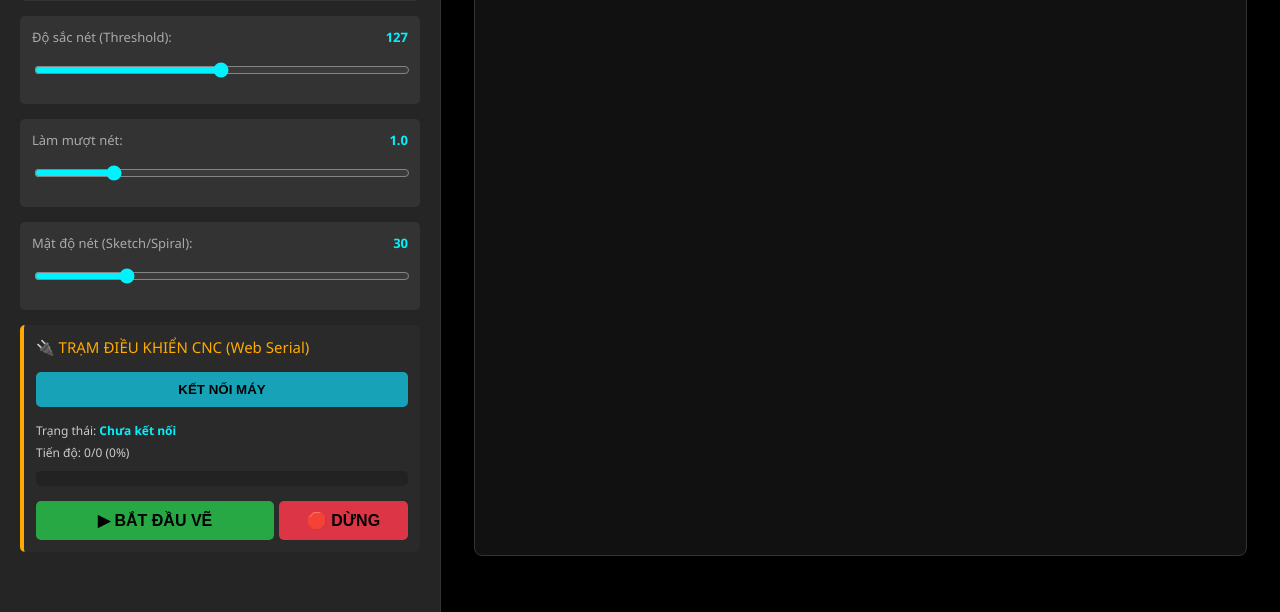
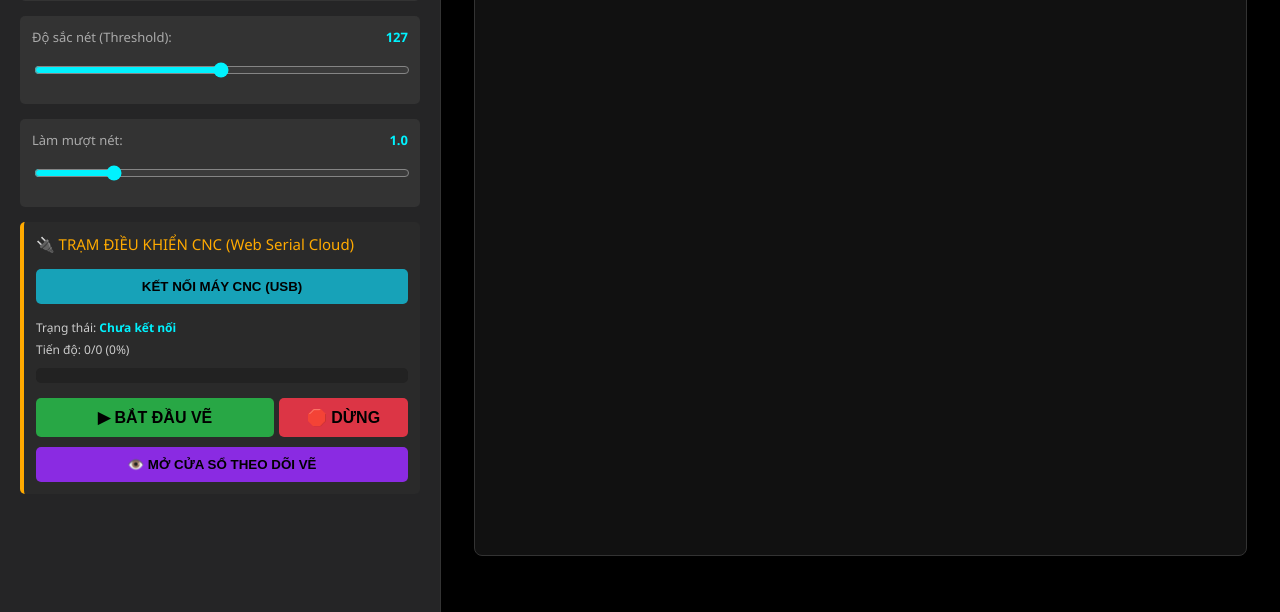
Before and after one commit to ManhPro1003/nckh, a Flask app: page / in a window 1280 px wide. Shown: the part 820-1432 px from the top of the page. Run offline with Flask 3, Linux system fonts and the light colour scheme.

Commit message:
Update web.html

```diff
--- a/templates/web.html
+++ b/templates/web.html
@@ -7,9 +7,12 @@
 
     <style>
         body { font-family: 'Segoe UI', sans-serif; background: #1a1a1a; color: #fff; margin: 0; display: flex; height: 100vh; overflow: hidden;}
+
         #intro-screen {
-            position: fixed; top: 0; left: 0; width: 100vw; height: 100vh; background-color: #0d0d0d; z-index: 9999;
-            display: flex; flex-direction: column; justify-content: center; align-items: center; transition: opacity 0.8s ease; overflow: hidden;
+            position: fixed; top: 0; left: 0; width: 100vw; height: 100vh;
+            background-color: #0d0d0d; z-index: 9999;
+            display: flex; flex-direction: column; justify-content: center; align-items: center;
+            transition: opacity 0.8s ease; overflow: hidden;
         }
         .gear { position: absolute; color: rgba(0, 242, 254, 0.05); animation: rotate 10s linear infinite; z-index: -1; }
         .gear-1 { top: -50px; left: -50px; font-size: 300px; }
@@ -43,6 +46,18 @@
         .btn-usb:hover { opacity: 0.8; }
         .progress-container { width: 100%; background: #222; height: 15px; border-radius: 5px; margin-top: 10px; overflow: hidden; }
         #prog-bar { height: 100%; background: #ffaa00; width: 0%; transition: width 0.2s; }
+
+        /* CSS cho Cửa sổ Theo dõi tiến trình (Live Tracking Modal) */
+        #live-modal {
+            display: none; position: fixed; top: 30px; left: 450px; width: 500px; height: 500px;
+            background: #111; border: 2px solid #00f2fe; border-radius: 8px; z-index: 10000;
+            box-shadow: 0 0 20px rgba(0,242,254,0.3); flex-direction: column; overflow: hidden;
+        }
+        .modal-header {
+            background: #222; padding: 10px; display: flex; justify-content: space-between; align-items: center; cursor: move; border-bottom: 1px solid #333;
+        }
+        .modal-close { color: #ff4444; cursor: pointer; font-size: 20px; font-weight: bold; }
+        #live-canvas { background: #000; width: 100%; height: calc(100% - 40px); }
     </style>
     <link rel="stylesheet" href="https://cdnjs.cloudflare.com/ajax/libs/font-awesome/6.4.0/css/all.min.css">
 </head>
@@ -110,16 +125,18 @@
             <label>Làm mượt nét: <span id="smVal" class="val">1.0</span></label>
             <input type="range" id="smoothing" min="0.1" max="5.0" step="0.1" value="1.0" oninput="updateVal('smVal', this.value)" onchange="triggerUpdate()">
         </div>
-        <div class="control-group" id="grp_density">
-    <label>Mật độ nét (Sketch/Spiral): <span id="denVal" class="val">30</span></label>
-    <input type="range" id="density" min="10" max="100" value="30" oninput="updateVal('denVal', this.value)" onchange="triggerUpdate()">
-</div>
+
+        <!-- TÍNH NĂNG MẬT ĐỘ NÉT -->
+        <div class="control-group" id="grp_density" style="display: none;">
+            <label>Mật độ nét (Sketch/Spiral): <span id="denVal" class="val">30</span></label>
+            <input type="range" id="density" min="10" max="100" value="30" oninput="updateVal('denVal', this.value)" onchange="triggerUpdate()">
+        </div>
 
         <div class="control-group" style="border-left: 4px solid #ffaa00; background: #2a2a2a;">
-            <label style="color: #ffaa00; font-size: 15px;">🔌 TRẠM ĐIỀU KHIỂN CNC (Web Serial)</label>
+            <label style="color: #ffaa00; font-size: 15px;">🔌 TRẠM ĐIỀU KHIỂN CNC (Web Serial Cloud)</label>
 
             <div style="display: flex; gap: 5px; margin-top: 10px;">
-                <button type="button" class="btn-usb" id="btnConnect" style="background:#17a2b8; flex:1;" onclick="connectUSB()">KẾT NỐI MÁY</button>
+                <button type="button" class="btn-usb" id="btnConnect" style="background:#17a2b8; flex:1;" onclick="connectUSB()">KẾT NỐI MÁY CNC (USB)</button>
                 <button type="button" class="btn-usb" id="btnDisconnect" style="background:#dc3545; flex:1; display:none;" onclick="disconnectUSB()">NGẮT KẾT NỐI</button>
             </div>
 
@@ -133,6 +150,9 @@
                     <button type="button" class="btn-usb" style="background:#28a745; flex:2; font-size: 16px;" onclick="startCNC()">▶ BẮT ĐẦU VẼ</button>
                     <button type="button" class="btn-usb" style="background:#dc3545; flex:1; font-size: 16px;" onclick="stopCNC()">🛑 DỪNG</button>
                 </div>
+
+                <!-- NÚT MỞ TÍNH NĂNG THEO DÕI VẼ MỚI -->
+                <button type="button" class="btn-usb" style="background:#8a2be2; margin-top: 10px;" onclick="toggleLiveTracker()">👁️ MỞ CỬA SỔ THEO DÕI VẼ</button>
             </div>
         </div>
 
@@ -146,6 +166,15 @@
     </div>
 </div>
 
+<!-- Giao diện Cửa sổ phụ Live Tracking -->
+<div id="live-modal">
+    <div class="modal-header">
+        <span style="color:#00f2fe; font-weight:bold;">👁️ THEO DÕI TIẾN TRÌNH VẼ</span>
+        <span class="modal-close" onclick="toggleLiveTracker()">✖</span>
+    </div>
+    <canvas id="live-canvas"></canvas>
+</div>
+
 <script>
     window.addEventListener('DOMContentLoaded', () => {
         setTimeout(() => {
@@ -157,12 +186,19 @@
 
     let generatedGcode = "", debounce;
     function updateVal(id, v) { document.getElementById(id).innerText = v; }
+
     function updateUI() {
-        const isPcb = document.getElementById('main_mode').value === 'pcb';
+        const mode = document.getElementById('main_mode').value;
+        const style = document.getElementById('art_style').value;
+        const isPcb = mode === 'pcb';
+
         document.getElementById('grp_style').style.display = isPcb ? 'none' : 'block';
         document.getElementById('grp_smooth').style.display = isPcb ? 'none' : 'block';
+        document.getElementById('grp_density').style.display = (!isPcb && (style === 'sketch' || style === 'spiral')) ? 'block' : 'none';
+
         triggerUpdate();
     }
+
     function triggerUpdate() {
         if (!document.getElementById('imageInput').files[0]) return;
         clearTimeout(debounce);
@@ -177,7 +213,7 @@
         f.append('target_width', document.getElementById('targetWidth').value);
         f.append('threshold', document.getElementById('threshold').value);
         f.append('smoothing', document.getElementById('smoothing').value);
-        f.append('density', document.getElementById('density').value);
+        f.append('density', document.getElementById('density').value || 30);
         f.append('pen_size', document.getElementById('pen_size').value);
         f.append('feedrate', 1500);
         f.append('z_up', document.getElementById('z_up').value);
@@ -193,11 +229,14 @@
 
     function downloadGcode() {
         const blob = new Blob([generatedGcode], { type: 'text/plain' });
-        const a = document.createElement('a'); a.href = URL.createObjectURL(blob); a.download = "CNC_NCKH_2026.gcode"; a.click();
+        const a = document.createElement('a');
+        a.href = URL.createObjectURL(blob);
+        a.download = "CNC_NCKH_2026.gcode";
+        a.click();
     }
 
     // ====================================================
-    // WEB SERIAL API & LOGIC ĐIỀU KHIỂN CNC
+    // WEB SERIAL API & LOGIC ĐIỀU KHIỂN CNC CLOUD
     // ====================================================
     let port;
     let writer;
@@ -234,7 +273,6 @@
         }
     }
 
-    // Vòng lặp đọc dữ liệu độc lập để luôn bắt được chữ "ok"
     async function readLoop() {
         try {
             while (true) {
@@ -243,7 +281,7 @@
                 if (value) {
                     readBuffer += value;
                     let lines = readBuffer.split('\n');
-                    readBuffer = lines.pop(); // Giữ lại phần chưa hoàn chỉnh
+                    readBuffer = lines.pop();
 
                     for (let line of lines) {
                         if (line.trim() === "ok" || line.includes("ok")) {
@@ -275,10 +313,6 @@
         document.getElementById('mac_status').innerText = "Đã dừng khẩn cấp";
     }
 
-    /**
-     * Hàm gửi dữ liệu nhị phân (Binary) qua Serial
-     * Đảm bảo định dạng 6 bytes (int16_t x 3) Little-endian
-     */
     async function sendBinaryData(x, y, pen) {
         if (!writer) return;
 
@@ -292,12 +326,10 @@
         okReceived = false;
         await writer.write(new Uint8Array(buffer));
 
-        // Cơ chế phản hồi: Chờ "ok" từ vi điều khiển trước khi gửi lệnh tiếp theo
         let timeoutCounter = 0;
         while (!okReceived && isRunning) {
             await new Promise(r => setTimeout(r, 2));
             timeoutCounter += 2;
-            // Bảo vệ: Nếu sau 10 giây máy không phản hồi, tự thoát để tránh treo trình duyệt
             if (timeoutCounter > 10000) {
                 console.log("Timeout chờ phản hồi ok");
                 break;
@@ -305,9 +337,6 @@
         }
     }
 
-    // ====================================================
-    // THUẬT TOÁN ĐIỀU KHIỂN CHÍNH THỨC
-    // ====================================================
     async function startCNC() {
         if (!port) { alert("Vui lòng Bấm KẾT NỐI MÁY trước!"); return; }
         if (!generatedGcode) { alert("Chưa có bản vẽ. Hãy tải ảnh lên trước!"); return; }
@@ -315,7 +344,6 @@
 
         isRunning = true;
 
-        // Cache UI elements
         const elStatus = document.getElementById('mac_status');
         const elLine = document.getElementById('mac_line');
         const elPct = document.getElementById('mac_pct');
@@ -326,15 +354,9 @@
         const lines = generatedGcode.split('\n');
         const totalLines = lines.length;
 
-        // KHỞI TẠO: Phải khớp với tọa độ thực tế lúc bắt đầu
-        let last_x = 0;
-        let last_y = 0;
-        let last_dx = 0;
-        let pen_state = 0;
-        let lastPct = -1;
+        let last_x = 0, last_y = 0, last_dx = 0, pen_state = 0, lastPct = -1;
         const STEPS_PER_MM = 16;
 
-        // Chỉ gửi (0,0,0) một lần duy nhất để đồng bộ Home lúc bắt đầu
         await sendBinaryData(0, 0, 0);
 
         for (let i = 0; i < lines.length; i++) {
@@ -343,7 +365,6 @@
             let line = lines[i].trim();
             if (!line || line.startsWith(";")) continue;
 
-            // 1. Cập nhật trạng thái bút (Z) hoặc lệnh G
             if (line.includes("G0")) pen_state = 0;
             else if (line.includes("G1")) pen_state = 1;
 
@@ -352,52 +373,148 @@
                 if (matchZ) pen_state = parseFloat(matchZ[1]) <= 0 ? 1 : 0;
             }
 
-            // 2. Lấy tọa độ X, Y
             let mx = line.match(/X(-?\d*\.?\d+)/);
             let my = line.match(/Y(-?\d*\.?\d+)/);
 
-            // QUAN TRỌNG: Nếu không có X/Y trên dòng này, x và y PHẢI giữ nguyên giá trị cũ
             let x = mx ? Math.round(parseFloat(mx[1]) * STEPS_PER_MM) : last_x;
             let y = my ? Math.round(parseFloat(my[1]) * STEPS_PER_MM) : last_y;
 
-            // 3. Logic chống đảo chiều X
             let dx = x - last_x;
             if (y === last_y && dx !== 0 && last_dx !== 0 && (dx * last_dx) < 0) {
-                // Nếu skip ở đây, ta KHÔNG cập nhật last_x, để dòng sau tính lại dx từ điểm cũ
                 continue;
             }
 
             if (dx !== 0) last_dx = dx;
 
-            // 4. KIỂM TRA CUỐI CÙNG TRƯỚC KHI GỬI
-            // Nếu tọa độ gửi đi giống hệt tọa độ vừa gửi, và pen_state cũng không đổi, thì bỏ qua
             if (x === last_x && y === last_y && i > 0) {
-                // Sẽ chỉ bỏ qua nếu đây là dòng bị duplicate tọa độ không đáng có
+                // Skip duplicate
             }
 
             await sendBinaryData(x, y, pen_state);
 
-            // Cập nhật UI
+            // Cập nhật UI & Vẽ Live Tracking theo từng % để tối ưu hiệu năng
             const pct = Math.round(((i + 1) / totalLines) * 100);
             if (pct !== lastPct) {
                 elLine.innerText = `${i + 1}/${totalLines}`;
                 elPct.innerText = pct;
                 elBar.style.width = pct + "%";
                 lastPct = pct;
+
+                if (document.getElementById('live-modal').style.display === 'flex') {
+                    drawLiveTracking(i);
+                }
             }
 
-            // Chỉ cập nhật sau khi đã gửi thành công
             last_x = x;
             last_y = y;
         }
 
         if (isRunning) {
-            await sendBinaryData(0, 0, 0); // Đưa máy về Home
+            await sendBinaryData(0, 0, 0);
             elStatus.innerText = "Hoàn thành xuất sắc!";
+            if (document.getElementById('live-modal').style.display === 'flex') {
+                drawLiveTracking(totalLines);
+            }
         }
         isRunning = false;
     }
 
+    // ====================================================
+    // LOGIC CỬA SỔ THEO DÕI VẼ (LIVE TRACKING MODAL)
+    // ====================================================
+    let isDragging = false, dragX = 0, dragY = 0;
+    const modalHeader = document.querySelector('.modal-header');
+    const modal = document.getElementById('live-modal');
+    modalHeader.addEventListener('mousedown', e => {
+        isDragging = true; dragX = e.clientX - modal.offsetLeft; dragY = e.clientY - modal.offsetTop;
+    });
+    window.addEventListener('mouseup', () => isDragging = false);
+    window.addEventListener('mousemove', e => {
+        if(isDragging) { modal.style.left = (e.clientX - dragX) + 'px'; modal.style.top = (e.clientY - dragY) + 'px'; }
+    });
+
+    function toggleLiveTracker() {
+        modal.style.display = modal.style.display === 'flex' ? 'none' : 'flex';
+        if (modal.style.display === 'flex') {
+            const lines = generatedGcode ? generatedGcode.split('\n') : [];
+            const currentIdx = Math.round((parseInt(document.getElementById('mac_pct').innerText) / 100) * lines.length);
+            drawLiveTracking(currentIdx || 0);
+        }
+    }
+
+    function drawLiveTracking(currentLineIdx) {
+        if (!generatedGcode) return;
+        const canvas = document.getElementById('live-canvas');
+        const ctx = canvas.getContext('2d');
+
+        const rect = canvas.getBoundingClientRect();
+        canvas.width = rect.width * 2;
+        canvas.height = rect.height * 2;
+        ctx.scale(2, 2);
+        ctx.clearRect(0, 0, rect.width, rect.height);
+
+        const lines = generatedGcode.split('\n');
+
+        let minX = Infinity, minY = Infinity, maxX = -Infinity, maxY = -Infinity;
+        for(let line of lines) {
+            if (line.includes("X") || line.includes("Y")) {
+                let mx = line.match(/X(-?\d*\.?\d+)/);
+                let my = line.match(/Y(-?\d*\.?\d+)/);
+                if (mx) { let x = parseFloat(mx[1]); if (x < minX) minX = x; if (x > maxX) maxX = x; }
+                if (my) { let y = parseFloat(my[1]); if (y < minY) minY = y; if (y > maxY) maxY = y; }
+            }
+        }
+        if (minX === Infinity) return;
+
+        const margin = 15;
+        const w = maxX - minX;
+        const h = maxY - minY;
+        const scale = Math.min((rect.width - margin*2) / w, (rect.height - margin*2) / h);
+        const offsetX = (rect.width - w * scale) / 2 - minX * scale;
+        const offsetY = (rect.height - h * scale) / 2 - minY * scale;
+
+        let curX = 0, curY = 0;
+        let penDown = false;
+        ctx.lineCap = "round";
+        ctx.lineJoin = "round";
+
+        for (let i = 0; i < lines.length; i++) {
+            let line = lines[i];
+            if (line.includes("G0")) penDown = false;
+            if (line.includes("G1")) penDown = true;
+
+            let mx = line.match(/X(-?\d*\.?\d+)/);
+            let my = line.match(/Y(-?\d*\.?\d+)/);
+            let nx = mx ? parseFloat(mx[1]) : curX;
+            let ny = my ? parseFloat(my[1]) : curY;
+
+            if (penDown && (nx !== curX || ny !== curY)) {
+                ctx.beginPath();
+                let cx1 = curX * scale + offsetX;
+                let cy1 = rect.height - (curY * scale + offsetY);
+                let cx2 = nx * scale + offsetX;
+                let cy2 = rect.height - (ny * scale + offsetY);
+
+                ctx.moveTo(cx1, cy1);
+                ctx.lineTo(cx2, cy2);
+
+                if (i <= currentLineIdx) {
+                    ctx.strokeStyle = '#00f2fe';
+                    ctx.lineWidth = 1.8;
+                    ctx.globalAlpha = 1.0;
+                } else {
+                    ctx.strokeStyle = '#444444';
+                    ctx.lineWidth = 0.5;
+                    ctx.globalAlpha = 0.4;
+                }
+                ctx.stroke();
+            }
+            curX = nx;
+            curY = ny;
+        }
+    }
+
+    // --- LOGIC PAN & ZOOM ---
     const container = document.getElementById('preview-container'), wrapper = document.getElementById('pan-zoom-wrapper');
     let scale = 1, pointX = 0, pointY = 0, panning = false, startX = 0, startY = 0;
     function setTransform() { wrapper.style.transform = `translate(${pointX}px, ${pointY}px) scale(${scale})`; }
```
